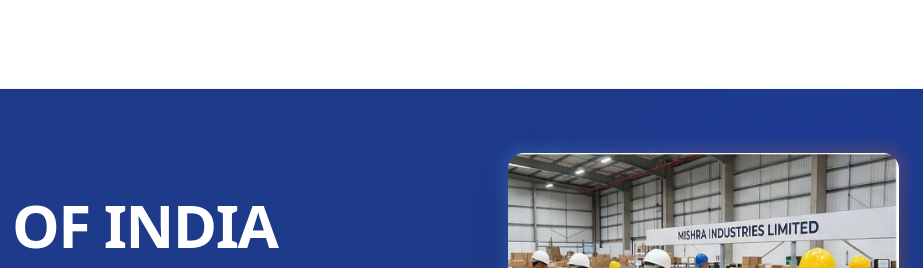
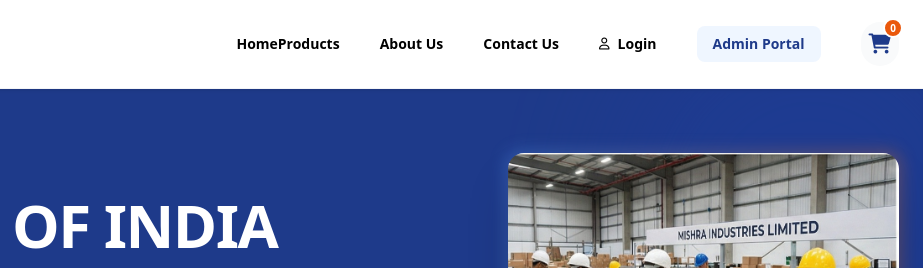
Before and after one commit to lakshya1304/Mishra-Industries-Ltd, a plain HTML site: page frontend/index.html in a window 1280 px wide. Shown: the top 268 px of the page, 357-1280 px from the left. Drawn offline with nearby package versions, Linux system fonts and the light colour scheme.

Commit message:
Change nav bar

```diff
--- a/frontend/index.html
+++ b/frontend/index.html
@@ -61,7 +61,7 @@
         </div>
 
         <nav
-          class="hidden lg:flex items-center space-x-10 text-sm font-bold text-black
+          class="flex items-center space-x-10 text-sm font-bold text-black
         >
           <a
             href="index.html"
```
